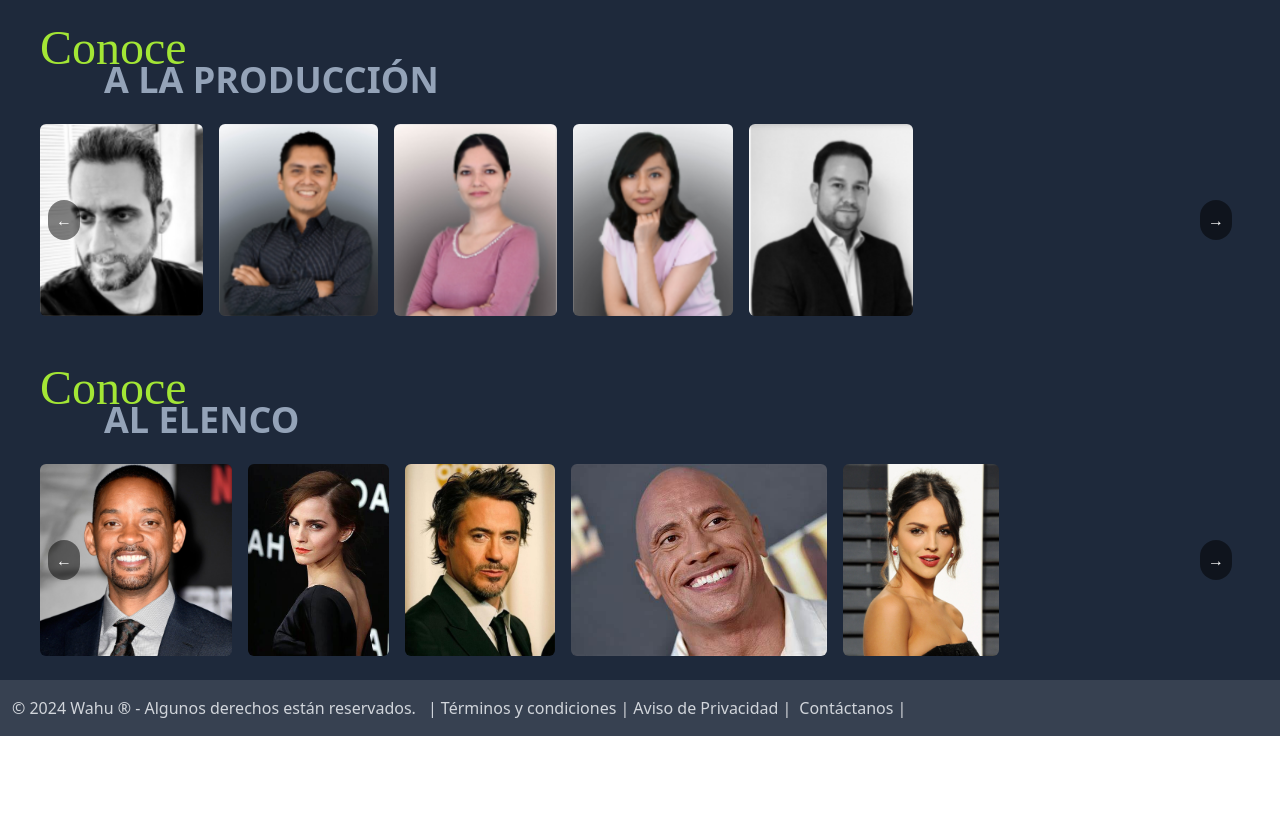
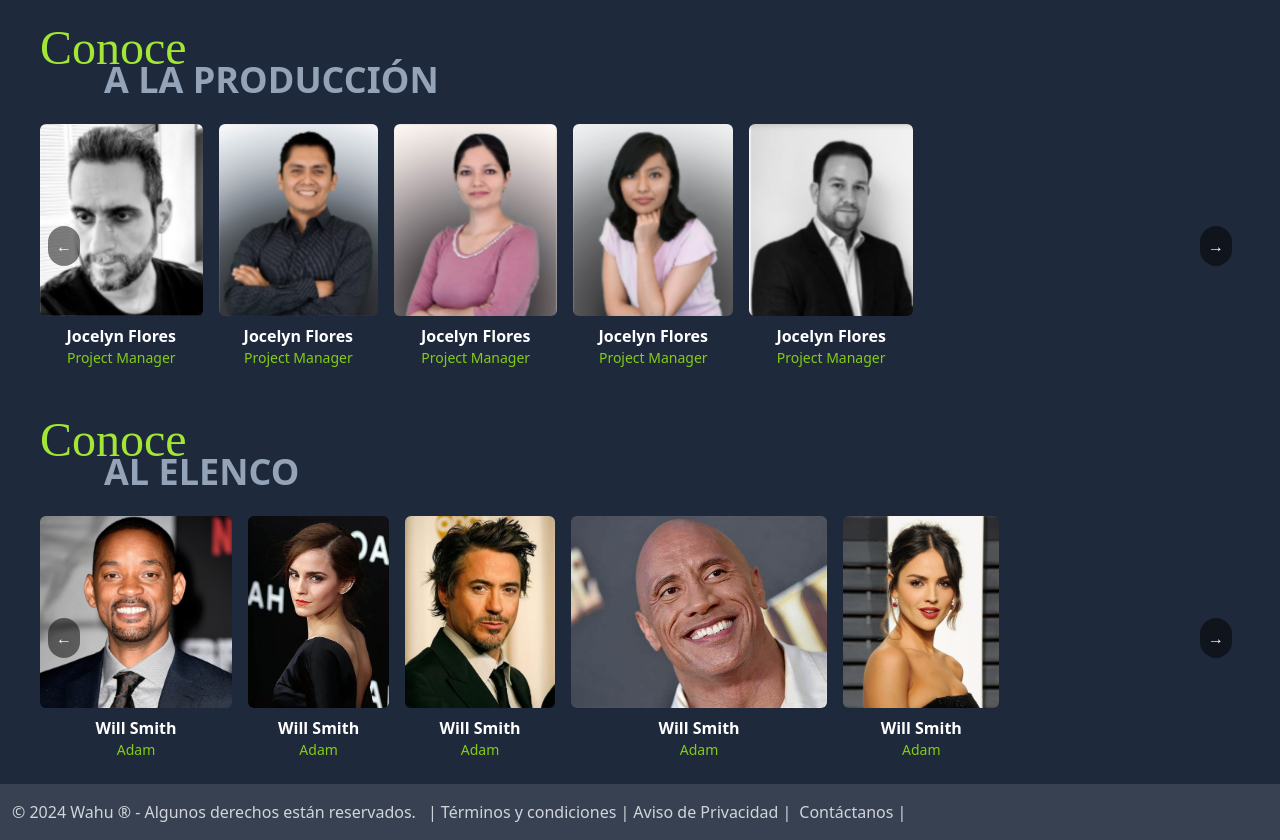
Before and after one commit to AlanVortex/MockUps-Wahu, an Astro site: page / in a window 1280 px wide. Shown: the part 1140-1980 px from the top of the page. Before the commit the page ends 1876 px from the top, so only its background shows below. Built offline with nearby package versions, Linux system fonts and the light colour scheme; Astro itself is replaced by a stand-in of ours; a web font is replaced by a local one.

Commit message:
textos de imagen de carrusel metidos nuevamente

```diff
--- a/src/components/Carrousel2.astro
+++ b/src/components/Carrousel2.astro
@@ -32,6 +32,7 @@ const images = [
     >
         {
             images.map((image, index) => (
+            <div class="flex flex-col items-center">
                 <img
                     src={image.src}
                     alt={image.alt}
@@ -39,6 +40,9 @@ const images = [
                     data-src={image.src}
                     data-alt={image.alt}
                 />
+                <p class="mt-2 font-bold text-white">Jocelyn Flores</p>
+                <p class="text-sm text-lime-500">Project Manager</p>
+              </div>
             ))
         }
     </div>
--- a/src/components/Carrousel3.astro
+++ b/src/components/Carrousel3.astro
@@ -32,6 +32,7 @@ const images = [
     >
         {
             images.map((image, index) => (
+                <div class="flex flex-col items-center">
                     <img
                         src={image.src}
                         alt={image.alt}
@@ -39,6 +40,9 @@ const images = [
                         data-src={image.src}
                         data-alt={image.alt}
                     />
+                    <p class="mt-2 font-bold text-white">Will Smith</p>
+                    <p class="text-sm text-lime-500">Adam</p>
+                </div>
             ))
         }
     </div>
```
Lines whose indentation alone changed are shown as unchanged.
